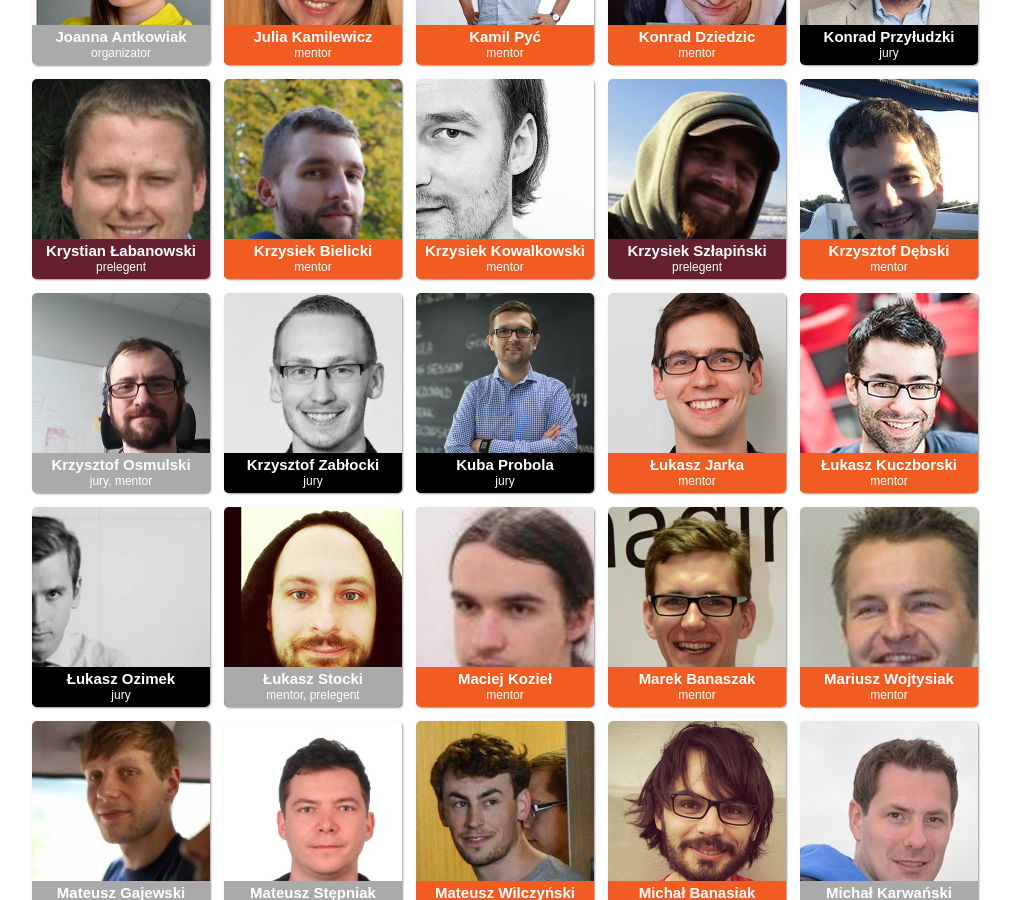
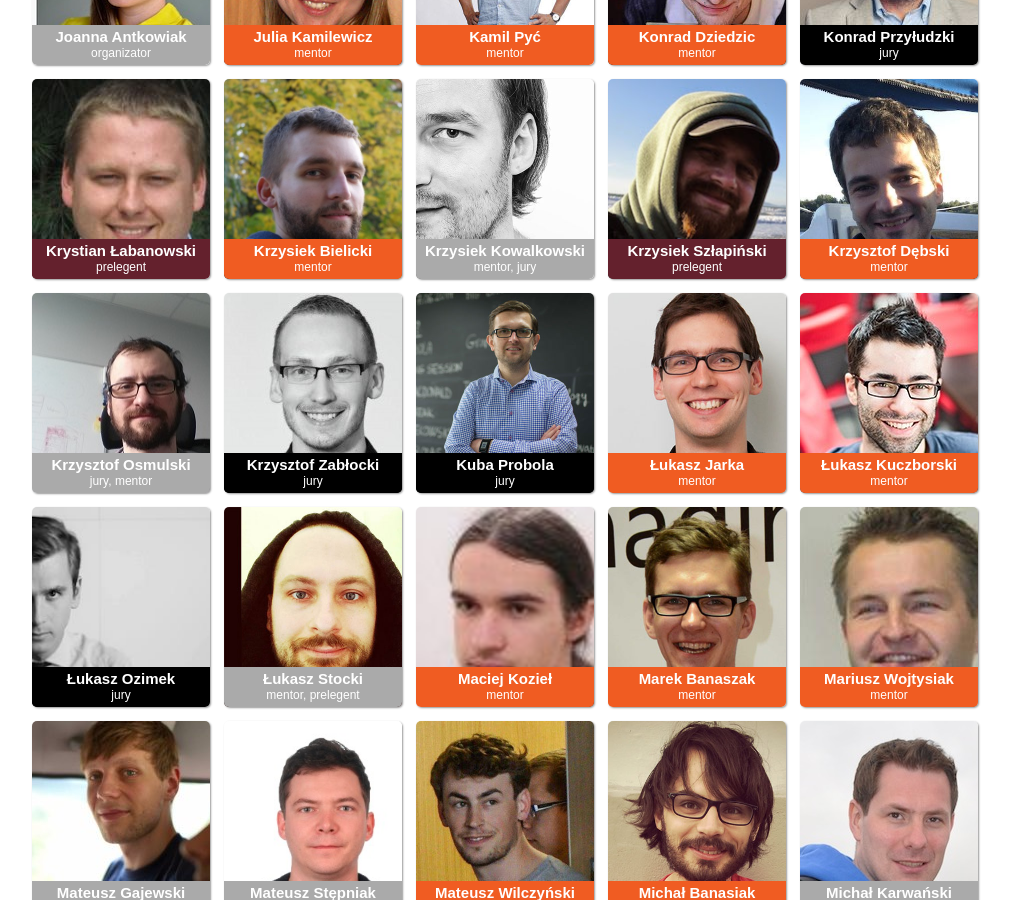
Before and after one commit to allegro/braincode.mobi, a Jekyll site: the page built from index.html, in a window 1280 px wide and 900 px high, scrolled down 5089 px. Shown: the whole window, without its empty margins (135-1146 px from the left). Built offline with Jekyll 4.4.1, drawn with Linux system fonts in a browser that asks for light colours; Markdown is read by kramdown in place of the engine named in the settings.

Commit message:
Krzysiek Kowalkowski - jury

```diff
--- a/_data/members.yml
+++ b/_data/members.yml
@@ -110,7 +110,9 @@ jedrzej.krysztofiak:
 krzysiek.kowalkowski:
     name: Krzysiek Kowalkowski
     bio: "UX. Sfokusowany na mobilnych apkach. Wtrącający się w tematy biznesowe ogarniacz chaosu. Uwielbia zadawać pytania: \"dlaczego?\" i \"po co?\". Cechy szczególnie rozwijane: empatia i inteligencja emocjonalna."
-    role: Mentor
+    role:
+        - Mentor
+        - Jury
     city: Warszawa
 
 pawel.czubachowski:
```
